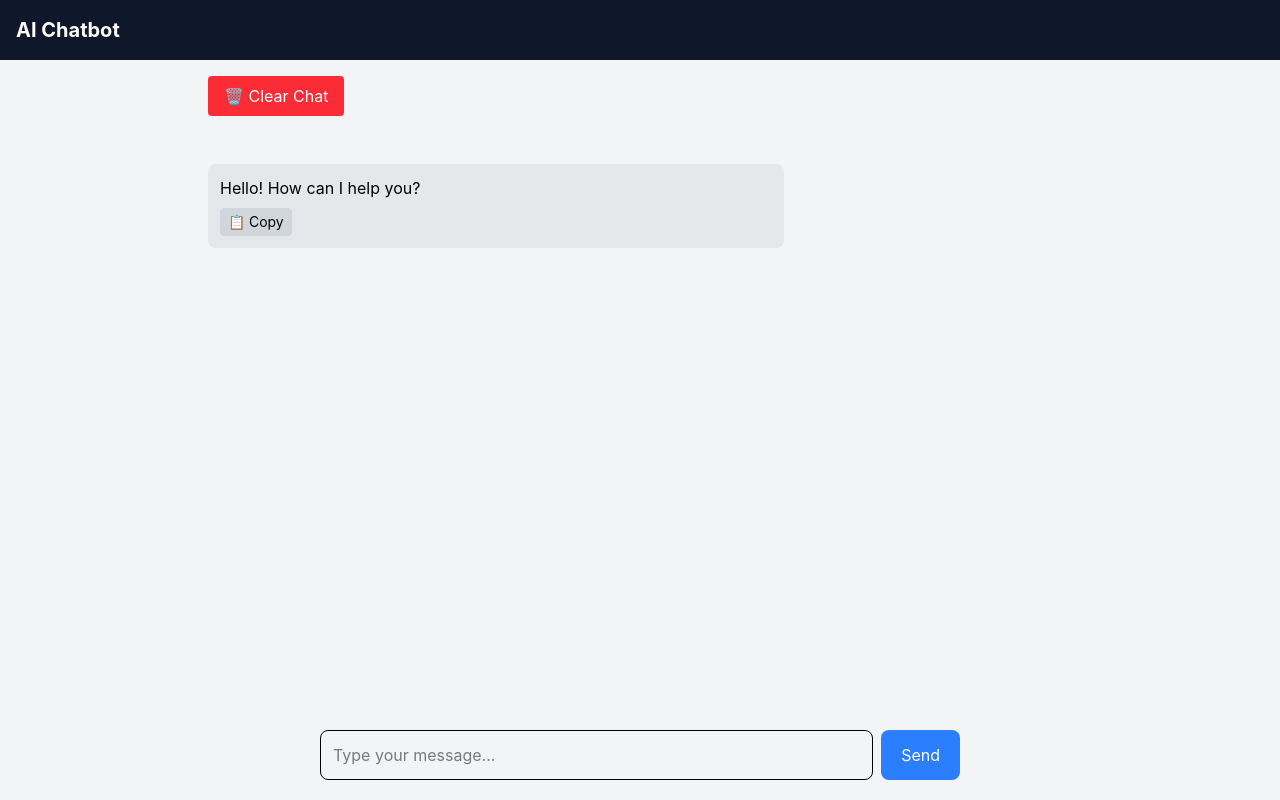
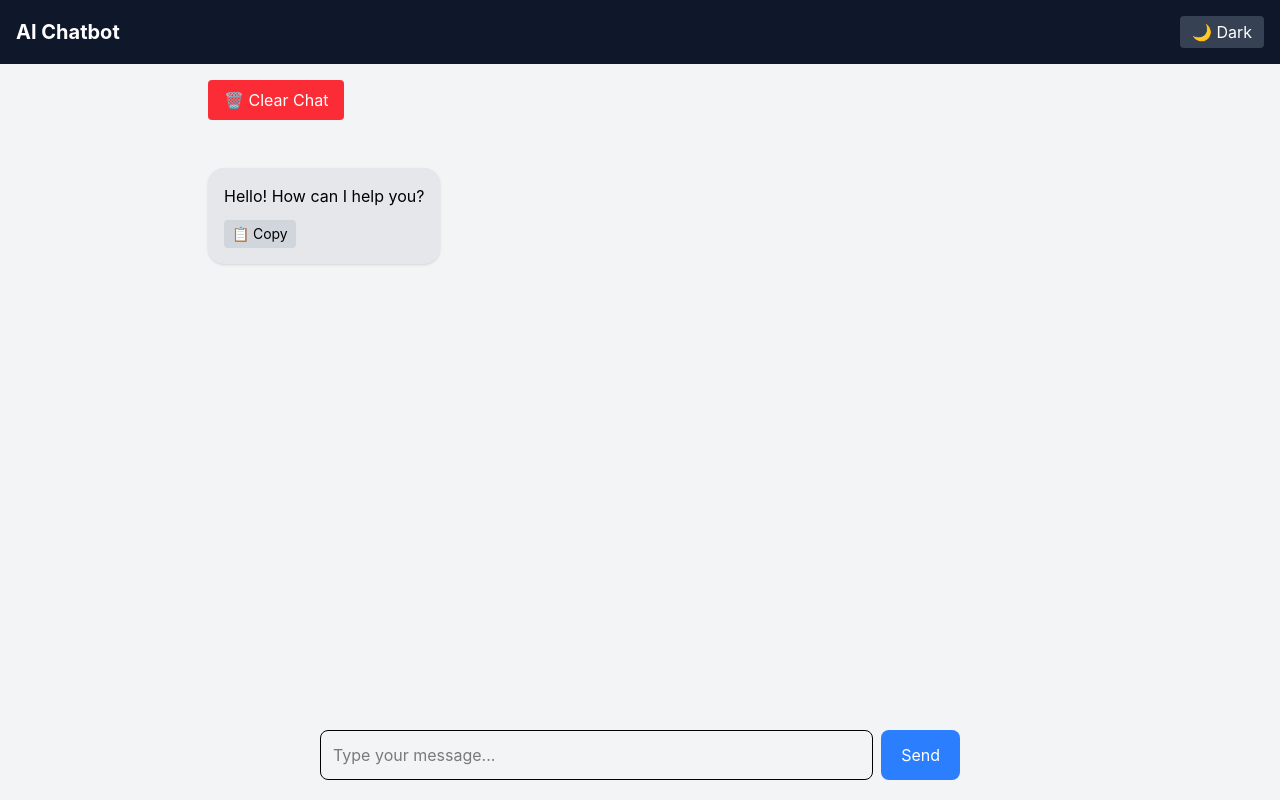
Before and after one commit to Shravanii89/ai-chatbot, a React (Vite) app in the folder client/: page / in a window 1280 px wide. Built offline with nearby package versions, Linux system fonts and the light colour scheme.

Commit message:
Added dark mode and improved chat UI

```diff
--- a/client/src/components/ChatMessage.jsx
+++ b/client/src/components/ChatMessage.jsx
@@ -8,9 +8,16 @@ function ChatMessage({ message, sender }) {
 
   return (
     <div
-      className={`max-w-xl p-3 rounded-lg mb-3 ${
+      className={`flex mb-4 ${
         sender === "user"
-          ? "bg-blue-500 text-white ml-auto"
+          ? "justify-end"
+          : "justify-start"
+      }`}
+    >
+      <div
+        className={`max-w-2xl p-4 rounded-2xl shadow ${
+          sender === "user"
+            ? "bg-blue-500 text-white"
             : "bg-gray-200 text-black"
         }`}
       >
@@ -21,12 +28,13 @@ function ChatMessage({ message, sender }) {
         {sender === "ai" && (
           <button
             onClick={copyToClipboard}
-          className="mt-2 text-sm bg-gray-300 px-2 py-1 rounded"
+            className="mt-3 text-sm bg-gray-300 px-2 py-1 rounded"
           >
             📋 Copy
           </button>
         )}
       </div>
+    </div>
   );
 }
 
--- a/client/src/components/Navbar.jsx
+++ b/client/src/components/Navbar.jsx
@@ -1,9 +1,16 @@
-function Navbar() {
+function Navbar({ darkMode, setDarkMode }) {
   return (
-    <nav className="bg-slate-900 text-white p-4">
+    <nav className="bg-slate-900 text-white p-4 flex justify-between items-center">
       <h1 className="text-xl font-bold">
         AI Chatbot
       </h1>
+
+      <button
+        onClick={() => setDarkMode(!darkMode)}
+        className="bg-gray-700 px-3 py-1 rounded"
+      >
+        {darkMode ? "☀️ Light" : "🌙 Dark"}
+      </button>
     </nav>
   );
 }
--- a/client/src/pages/ChatPage.jsx
+++ b/client/src/pages/ChatPage.jsx
@@ -21,12 +21,20 @@ function ChatPage() {
 
   const [isTyping, setIsTyping] = useState(false);
 
+  const [darkMode, setDarkMode] = useState(() => {
+    return localStorage.getItem("darkMode") === "true";
+  });
+
   useEffect(() => {
     localStorage.setItem(
       "messages",
       JSON.stringify(messages)
     );
   }, [messages]);
+
+  useEffect(() => {
+    localStorage.setItem("darkMode", darkMode);
+  }, [darkMode]);
 
   const clearChat = () => {
     const defaultMessage = [
@@ -78,8 +86,17 @@ function ChatPage() {
   };
 
   return (
-    <div className="min-h-screen bg-gray-100">
-      <Navbar />
+    <div
+      className={`min-h-screen ${
+        darkMode
+          ? "bg-gray-900 text-white"
+          : "bg-gray-100 text-black"
+      }`}
+    >
+      <Navbar
+        darkMode={darkMode}
+        setDarkMode={setDarkMode}
+      />
 
       <div className="max-w-4xl mx-auto p-4">
         <button
```
Lines whose indentation alone changed are shown as unchanged.
